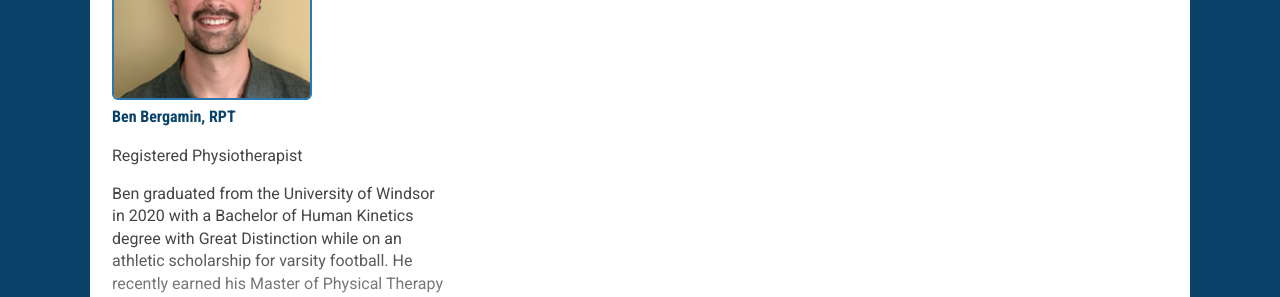
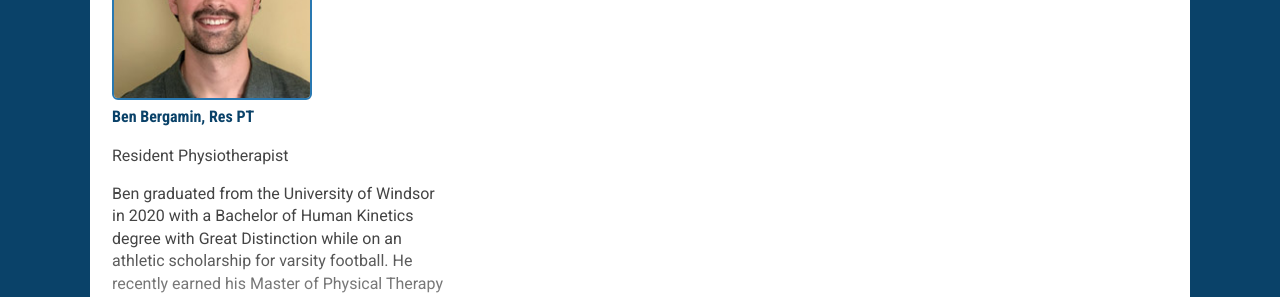
Before and after one commit to tobyl/pinnacle, a Jekyll site: the page built from our-staff.markdown, in a window 1280 px wide and 900 px high, scrolled down 2489 px. Shown: the part 153-450 px from the top of the window. Built offline with Jekyll 4.4.1, drawn with Linux system fonts in a browser that asks for light colours.

Commit message:
fix for ben.

```diff
--- a/our-staff.markdown
+++ b/our-staff.markdown
@@ -80,8 +80,8 @@ slug: our-staff
   </div>
   <div class="three-columns staff-column">
     <div class="third-column">
-      <p><img class="wp-image-221" src="/assets/img/ben-bergamin.jpg" alt="Ben Bergamin"><br><strong>Ben Bergamin, RPT</strong></p>
-      <p>Registered Physiotherapist</p>
+      <p><img class="wp-image-221" src="/assets/img/ben-bergamin.jpg" alt="Ben Bergamin"><br><strong>Ben Bergamin, Res PT</strong></p>
+      <p>Resident Physiotherapist</p>
       <p class="staff-hidden-copy">Ben graduated from the University of Windsor in 2020 with a Bachelor of Human Kinetics degree with Great Distinction while on an athletic scholarship for varsity football. He recently earned his Master of Physical Therapy degree from Western University in 2022. He looks to continue his education in orthopedics and manual therapy through post-graduate courses and seminars. Ben is committed to providing evidence-based, patient-centred care and values the importance of self-management, activity, and education.</p>
     </div>
   </div>
```
